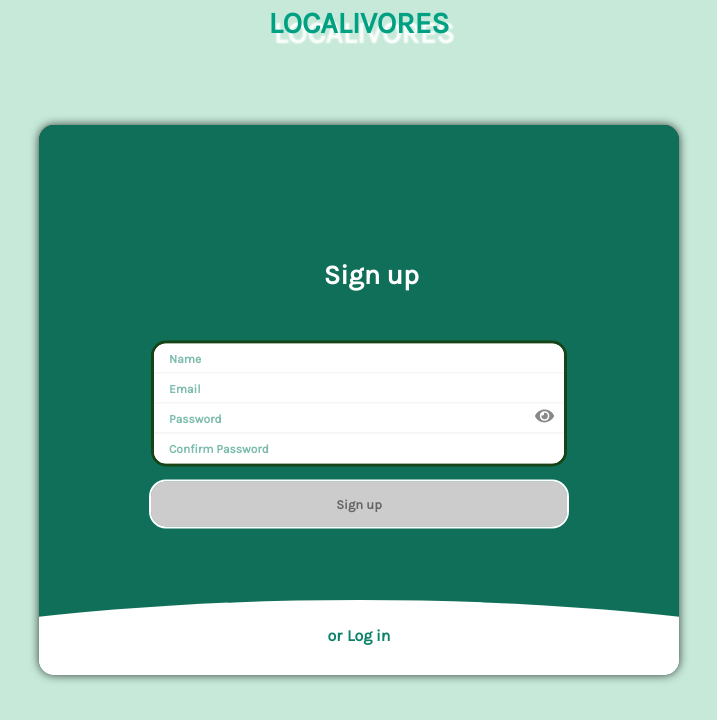
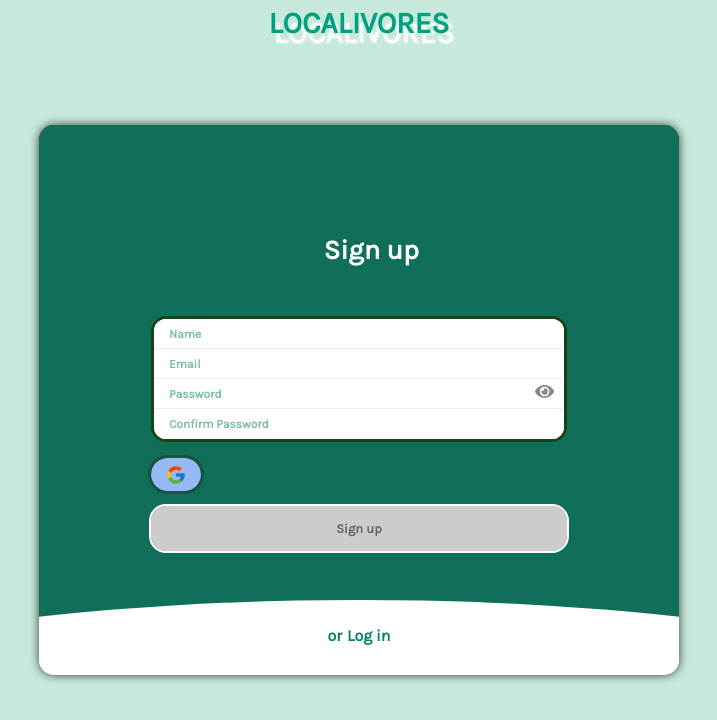
Before and after one commit to krzyswys/Localivores, a React (Create React App) app in the folder client/: page /auth in a window 1280 px wide. Shown: the top 720 px of the page, without its empty margins (281-998 px from the left). Built offline with nearby package versions, Linux system fonts and the light colour scheme.

Commit message:
feat: add google icon and checkbox for remember login settings

```diff
--- a/client/package.json
+++ b/client/package.json
@@ -3,6 +3,7 @@
   "version": "0.1.0",
   "private": true,
   "dependencies": {
+    "@react-oauth/google": "^0.11.1",
     "@testing-library/jest-dom": "^5.17.0",
     "@testing-library/react": "^13.4.0",
     "@testing-library/user-event": "^13.5.0",
--- a/client/src/App.js
+++ b/client/src/App.js
@@ -10,9 +10,11 @@ import AccountBecomeDriver from "./components/MainPage/Header/AccountBecomePages
 import AccountReportProblem from "./components/MainPage/Header/AccountReportProblem/AccountReportProblem";
 import AccountPromos from "./components/MainPage/Header/AccountPromos/AccountPromos";
 import AuthForm from "./components/AuthenticationPage/AuthForm";
+import { GoogleOAuthProvider } from '@react-oauth/google';
 const App = () => {
 
   return (
+
     <Router>
 
       <Routes>
--- a/client/src/components/AuthenticationPage/AuthForm.scss
+++ b/client/src/components/AuthenticationPage/AuthForm.scss
@@ -20,6 +20,9 @@
 	position: relative;
 	overflow: hidden;
 	box-shadow: 0px 0px 10px 0px rgba(0,0,0,0.75);
+
+
+
 	&::after {
 		content: '';
 		opacity: .8;
@@ -31,6 +34,56 @@
 		background-color:var(--common-lighter-bg-color);
 
 	}
+
+	.google-btn {
+		display: flex;
+		align-items: center;
+		background-color: #94b9f4;
+		padding: 8px;
+		border-radius: 25px;
+		margin-top:1rem;
+		overflow: hidden;
+		width: max-content;
+		max-width: 50px; // or the width of the icon
+		transition: max-width 0.4s ease-out;
+		position:relative;
+		border:none;
+		 outline:3px solid var(--common-bg-color);
+
+		&:hover {
+		  max-width: 250px; // adjust according to your needs
+		}
+
+		.google-icon {
+		  display: flex;
+		  align-items: center;
+		  justify-content: center;
+		  position:absolute;
+		  scale:1.5;
+		}
+
+		.google-text {
+		  display: flex;
+		  align-items: center;
+		  opacity: 0;
+		  color:var(--common-bg-color);
+		  white-space: nowrap;
+		  transition: opacity 0.4s ease-in,transform 0.35s ease-in-out 0.1s;
+		  padding-left: 8px; // spacing between the icon and text
+		  transform:translateX(-100%);
+		}
+
+		&:hover .google-text {
+		  opacity: 1;
+		  transform:translateX(0);
+		}
+		&:hover .google-icon {
+			position:static;
+		}
+	  }
+
+
+
 	label{
 		display:block;
 	}
@@ -86,6 +139,10 @@
 			opacity: 1;
 			visibility: visible;
 			-webkit-transition: all .3s ease;
+		}
+		.google-btn {
+			background-color: #94b9f4; // white background
+			outline: 3px solid var(common-lighter-bg-color);
 		}
 
 		.form-title {
@@ -213,6 +270,18 @@
 			z-index: 4;
 			-webkit-transition: all .3s ease;
 		}
+		.remember-me-wrapper {
+			display: flex;
+			align-items: center;
+			margin: 10px 0;
+
+			label {
+			  margin-left: 5px;
+			  font-size: 0.9em;
+			  cursor: pointer;
+			}
+		  }
+
 
 		.center {
 			position: absolute;
--- a/client/src/components/AuthenticationPage/Login.js
+++ b/client/src/components/AuthenticationPage/Login.js
@@ -1,9 +1,11 @@
-import React from 'react';
-import InputField from './InputField';
-import Label from './Label';
-import PasswordContainer from './PasswordContainer';
+import React from "react";
+import InputField from "./InputField";
+import Label from "./Label";
+import PasswordContainer from "./PasswordContainer";
 import Button from "../../UI/Button/Button";
-import './AuthForm.scss'
+import { FcGoogle } from "react-icons/fc";
+import {useState} from "react";
+import "./AuthForm.scss";
 const Login = ({
   isLogin,
   enteredEmail,
@@ -17,8 +19,11 @@ const Login = ({
   isPasswordVisible,
   setIsPasswordVisible,
   loginIsValid,
-    changeAuth
+  changeAuth,
 }) => {
+  const [isRemembered, setIsRemembered] = useState(false);
+
+
   return (
     <div className={isLogin ? "login" : "login slide-up"}>
       <div className="center">
@@ -56,16 +61,29 @@ const Login = ({
             Please enter a valid password.
           </Label>
         </div>
-        <Button
-          type="submit"
-          className="submit-btn"
-          disabled={!loginIsValid}
-        >
+        <div className="remember-me-wrapper">
+          <input
+            type="checkbox"
+            id="rememberMe"
+            checked={isRemembered}
+            onChange={() => setIsRemembered((prev) => !prev)}
+          />
+          <label htmlFor="rememberMe">Remember Me</label>
+        </div>
+        <Button className="google-btn">
+          <div className="google-icon">
+            <FcGoogle />
+          </div>
+          <span className="google-text">Login with Google</span>
+        </Button>
+
+
+        <Button type="submit" className="submit-btn" disabled={!loginIsValid}>
           Log in
         </Button>
       </div>
     </div>
   );
-}
+};
 
 export default Login;
--- a/client/src/components/AuthenticationPage/Signup.js
+++ b/client/src/components/AuthenticationPage/Signup.js
@@ -3,6 +3,7 @@ import InputField from './InputField';
 import Label from './Label';
 import PasswordContainer from './PasswordContainer';
 import Button from "../../UI/Button/Button";
+import {FcGoogle} from "react-icons/fc";
 import './AuthForm.scss'
 const Signup = ({
     isLogin,
@@ -85,6 +86,13 @@ const Signup = ({
           errorMsg="Passwords don't match."
         />
       </div>
+
+      <Button className="google-btn">
+          <div className="google-icon">
+            <FcGoogle />
+          </div>
+          <span className="google-text">Signup with Google</span>
+        </Button>
       <Button
         type="submit"
         className="submit-btn"
```
Also changed, not shown: 1 other file (tests, documents, lock files or other folders). Lines whose indentation alone changed are shown as unchanged.
